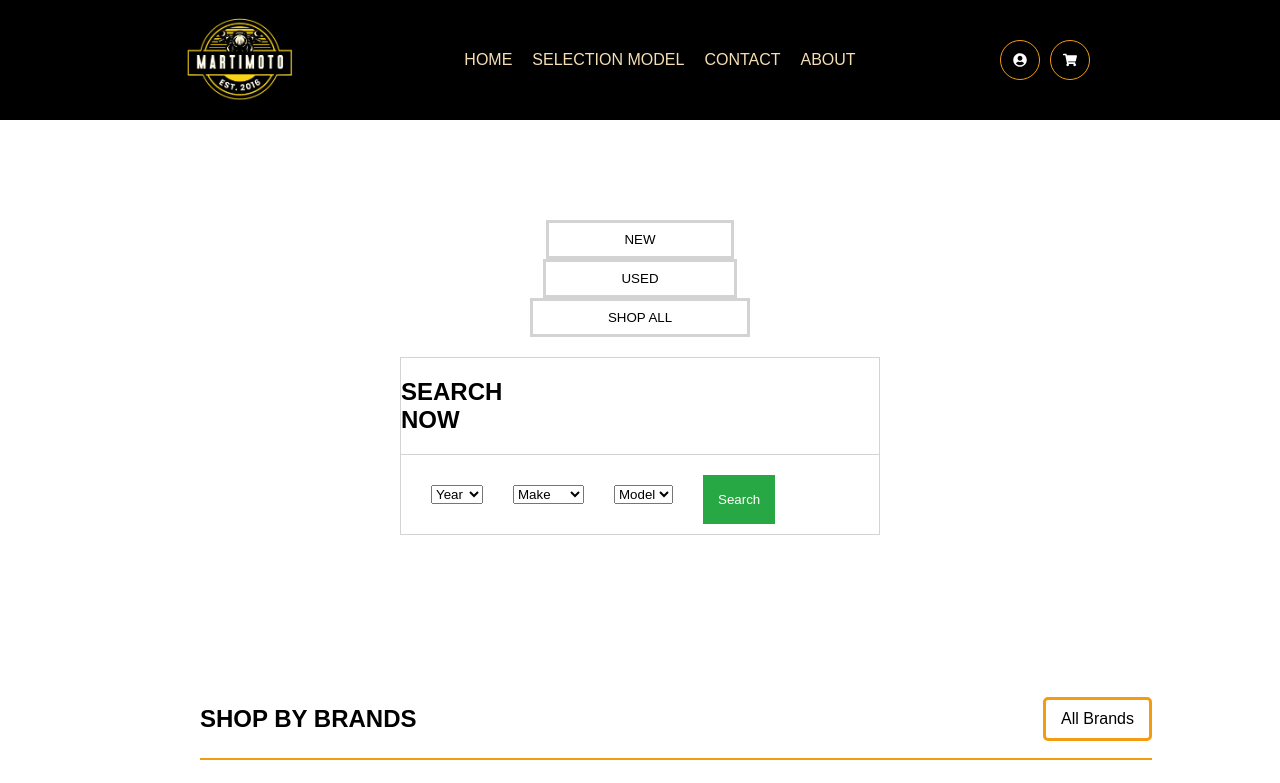
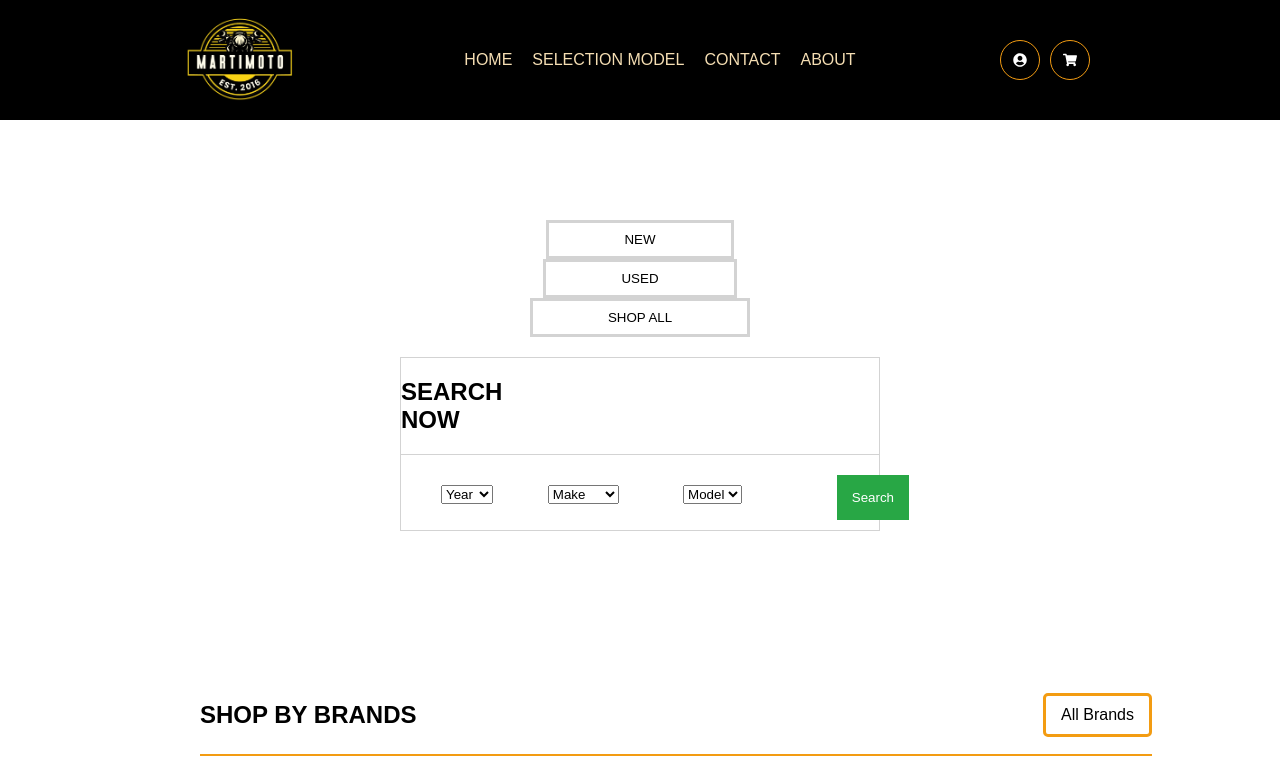
Before and after one commit to dsimplichev/martimoto, a React (Create React App) app: page /partssearch in a window 1280 px wide. Shown: the top 783 px of the page. Built offline with nearby package versions, Linux system fonts and the light colour scheme.

Commit message:
need to fix css for year make model

```diff
--- a/src/Card/SelectDropdown.js
+++ b/src/Card/SelectDropdown.js
@@ -1,8 +1,8 @@
 import React from 'react';
 
-function SelectDropdown({ label, options, onChange }) {
+function SelectDropdown({ label, options, onChange, className }) {
     return (
-        <div className="form-group">
+        <div className={className} >
             <select onChange={onChange}>
                 <option value="">{label}</option>
                 {options.map((option, index) => (
--- a/src/pages/partsSearch/PartsSearch.css
+++ b/src/pages/partsSearch/PartsSearch.css
@@ -34,11 +34,7 @@
 
 }
 
-.form-group {
-    margin: 10px 0;
-    margin-bottom: 20px;
 
-}
 
 
 .search-button {
@@ -60,18 +56,19 @@
     text-align: left;
 }
 
-#year {
+.select-year {
     padding: 10px;
     width: 100px;
 
+
 }
 
-#make {
+.select-make {
     padding: 10px;
     width: 150px;
 }
 
-#model {
+.select-model {
     padding: 10px;
     width: 200px;
 }
--- a/src/pages/partsSearch/PartsSearch.jsx
+++ b/src/pages/partsSearch/PartsSearch.jsx
@@ -44,19 +44,11 @@ function PartsSearch() {
                 </div>
                 <form className="search-form">
 
-                    <SelectDropdown
-                        label="Year"
-                        options={years}
-                    />
-                    <SelectDropdown
-                        label="Make"
-                        options={makes}
-                        onChange={(e) => handleMakeChange(e.target.value)}
-                    />
-                    <SelectDropdown
-                        label="Model"
-                        options={filteredModels}
-                    />
+                    <SelectDropdown className="select-year" label="Year" options={years} />
+                    <SelectDropdown className="select-make" label="Make" options={makes} onChange={(e) =>
+                        handleMakeChange(e.target.value)} />
+                    <SelectDropdown className="select-model" label="Model" options={filteredModels} />
+
                     <button type="submit" className="search-button">Search</button>
                 </form>
             </div>
```
